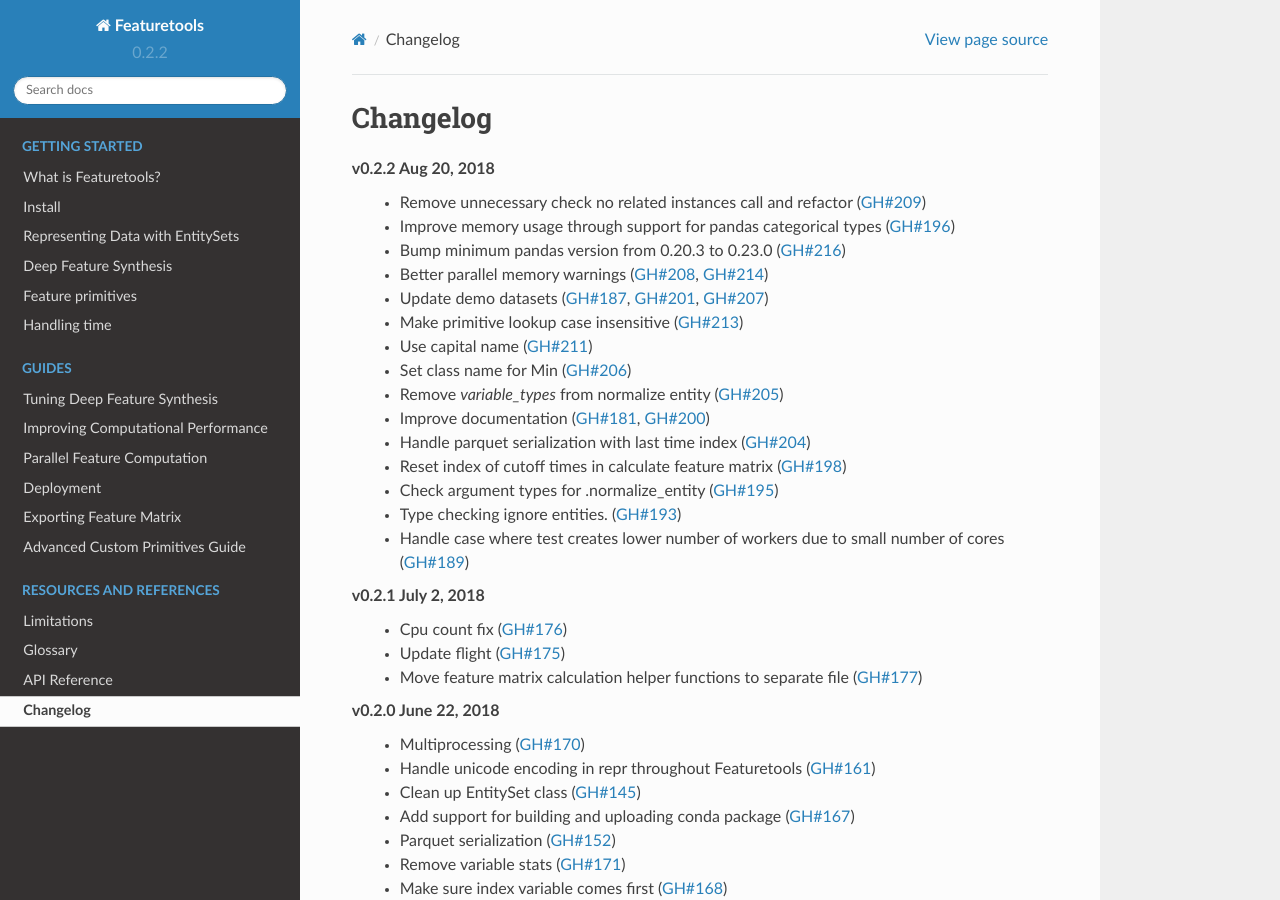
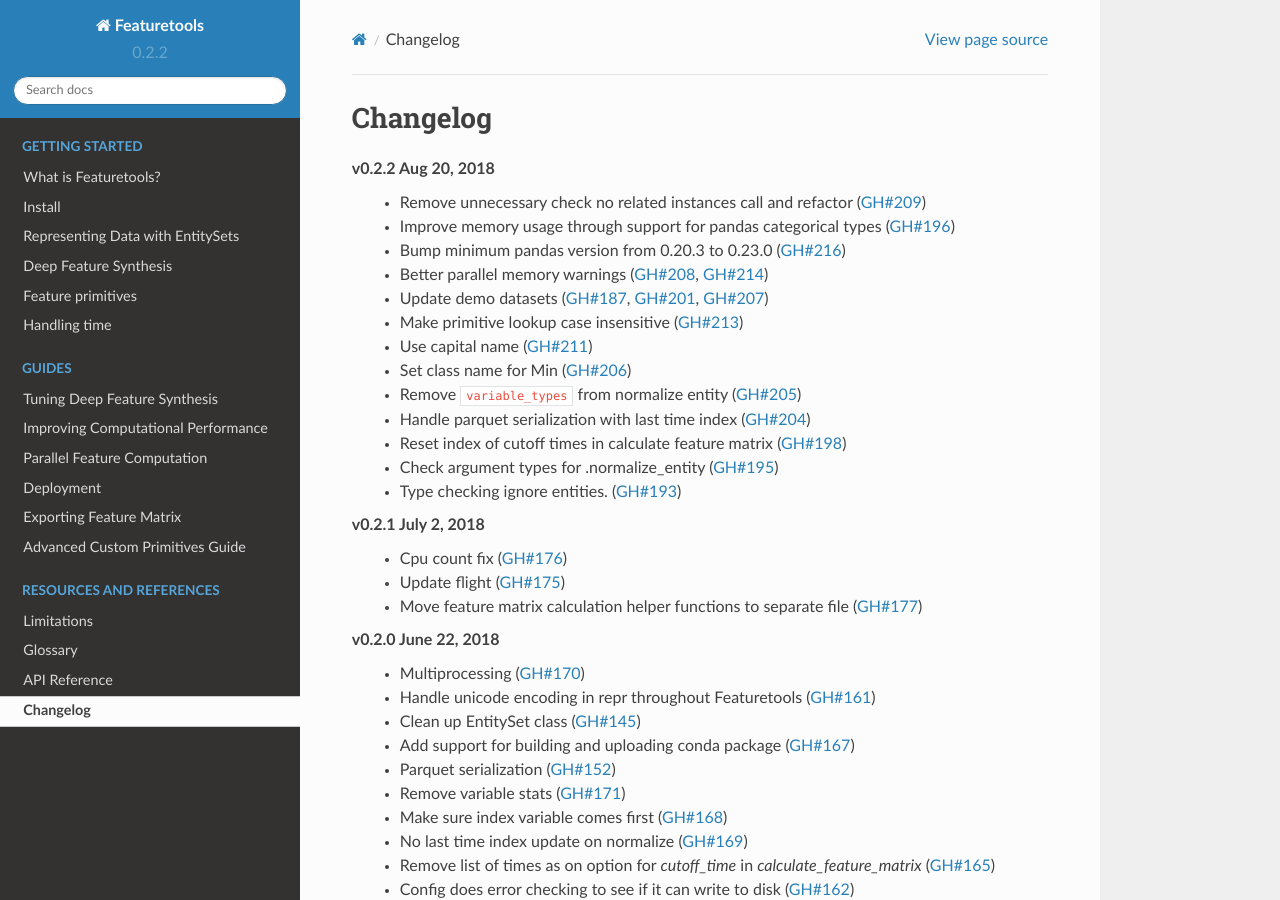
Before and after one commit to alteryx/featuretools, a Sphinx documentation site: the page built from docs/source/changelog.rst, in a window 1280 px wide and 900 px high. Built offline with Sphinx 7.4.7 and the Read the Docs theme 2.0.0, drawn with Linux system fonts in a browser that asks for light colours; comment, search, counter and statistics services are not loaded.

Commit message:
remove doc changes from changelog

```diff
--- a/docs/source/changelog.rst
+++ b/docs/source/changelog.rst
@@ -11,13 +11,11 @@
     * Make primitive lookup case insensitive  (:pr:`213`)
     * Use capital name (:pr:`211`)
     * Set class name for Min (:pr:`206`)
-    * Remove `variable_types` from normalize entity (:pr:`205`)
-    * Improve documentation (:pr:`181`, :pr:`200`)
+    * Remove ``variable_types`` from normalize entity (:pr:`205`)
     * Handle parquet serialization with last time index (:pr:`204`)
     * Reset index of cutoff times in calculate feature matrix (:pr:`198`)
     * Check argument types for .normalize_entity (:pr:`195`)
     * Type checking ignore entities.  (:pr:`193`)
-    * Handle case where test creates lower number of workers due to small number of cores (:pr:`189`)
 
 **v0.2.1** July 2, 2018
     * Cpu count fix (:pr:`176`)
```
